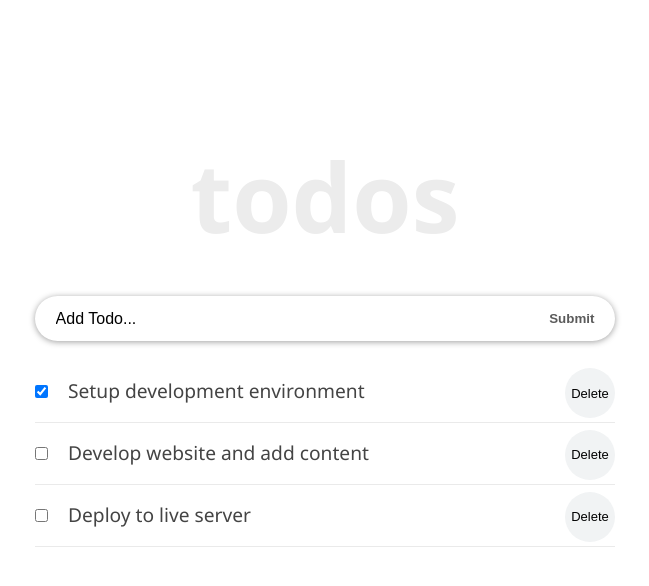
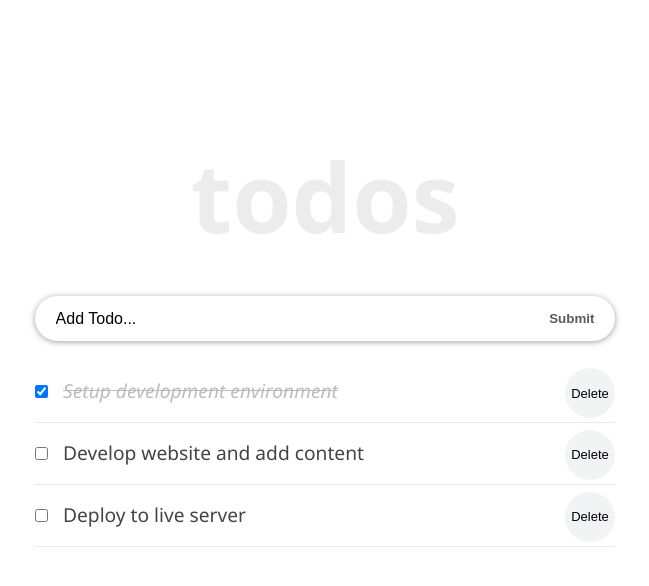
Before and after one commit to TheLuisAbarca/React_ToDoList, a React (Create React App) app: page / in a window 1280 px wide. Shown: the top 586 px of the page, without its empty margins (315-964 px from the left). Built offline with nearby package versions, Linux system fonts and the light colour scheme.

Commit message:
Added Styles when any of the todos items is completed.

```diff
--- a/src/components/TodoItem.js
+++ b/src/components/TodoItem.js
@@ -2,6 +2,12 @@
 import styles from "./TodoItem.module.css";
 
 const TodoItem = (props) => {
+    const completedStyle = {
+        fontStyle: "italic",
+        color: "#595959",
+        opacity: 0.4,
+        textDecoration: "line-through",
+    }
     return (
         <li className={styles.item}>
           <input
@@ -9,10 +15,13 @@
             className={styles.checkbox}
             checked={props.todo.completed}
             onChange={() => props.handleChangeProps(props.todo.id)}
-          /> {props.todo.title}
+          />
             <button onClick={() => props.deleteTodoProps(props.todo.id)}>
                 Delete
             </button>
+            <span style={props.todo.completed ? completedStyle : null}>
+                {props.todo.title}
+            </span>
         </li>
     );
 }
```
